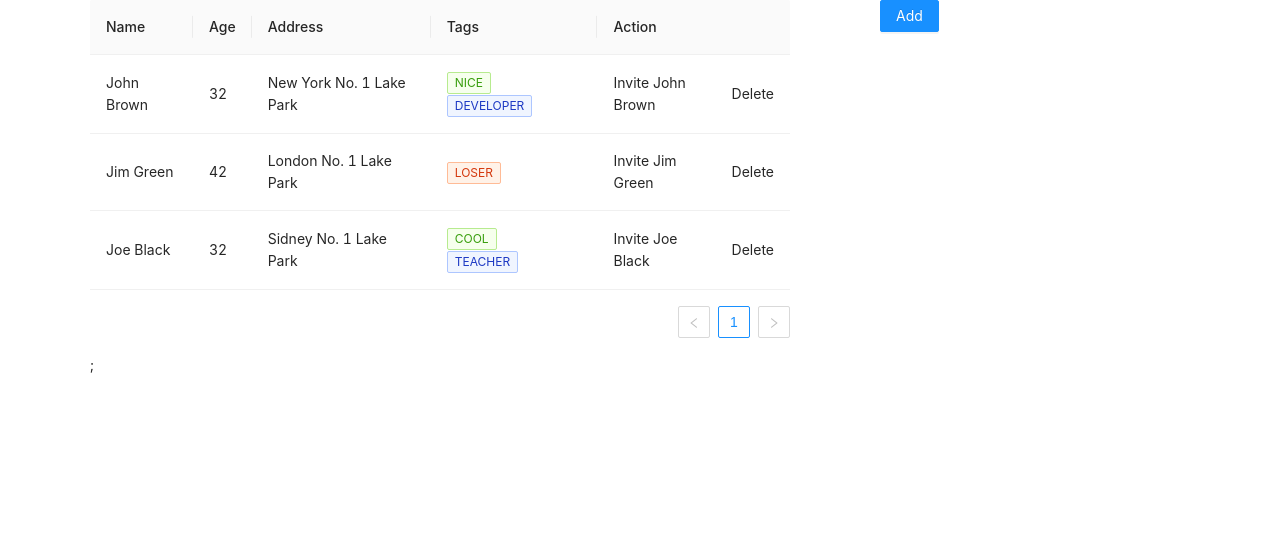
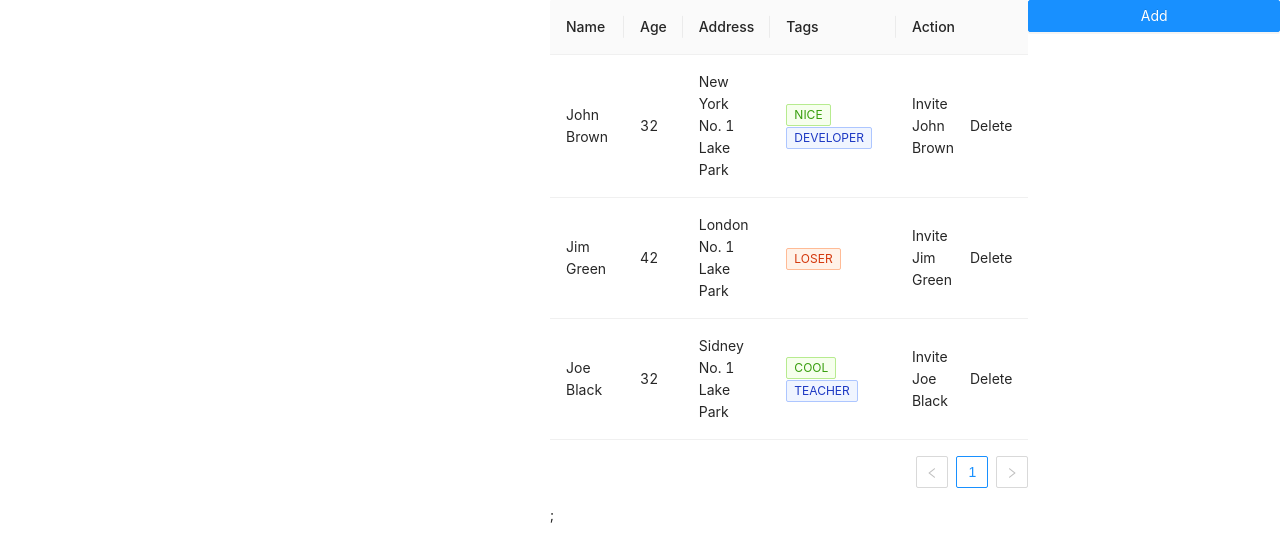
Before and after one commit to kvoncode/users-list, a Next.js app: page / in a window 1280 px wide. Shown: the top 560 px of the page. Built offline with nearby package versions, Linux system fonts and the light colour scheme.

Commit message:
add: flex styles

```diff
--- a/styles/globals.css
+++ b/styles/globals.css
@@ -17,16 +17,18 @@ a {
 
 .outerDiv {
   display: flex;
+  flex-direction: row;
   width: 100%;
 }
 
 .list {
-  margin: auto;
-
+  margin-left: 550px;
   width: 700px;
 }
 
 .addForms {
   margin-left: 0;
   width: 400px;
+  display: flex;
+  flex-direction: column;
 }
```
